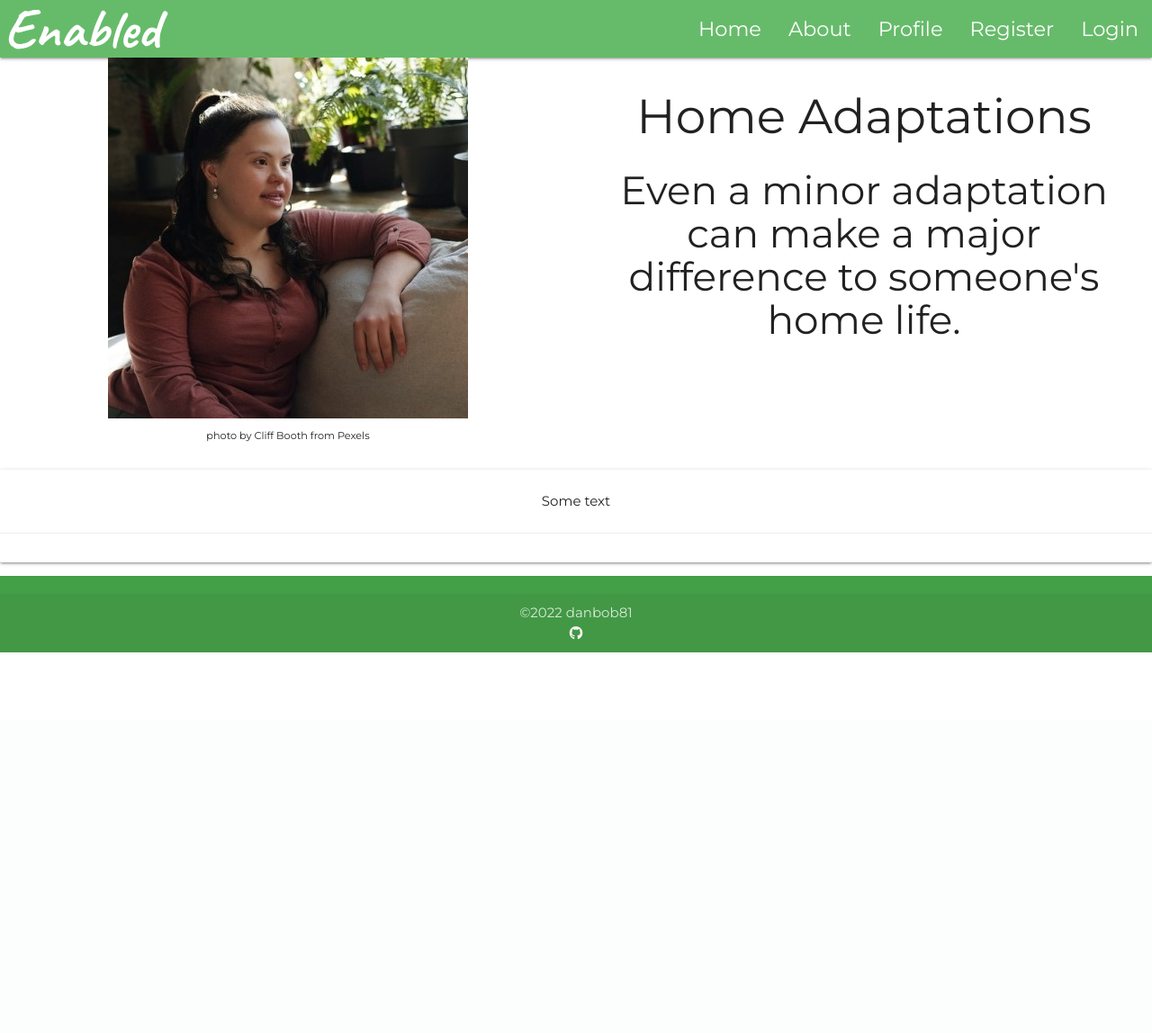
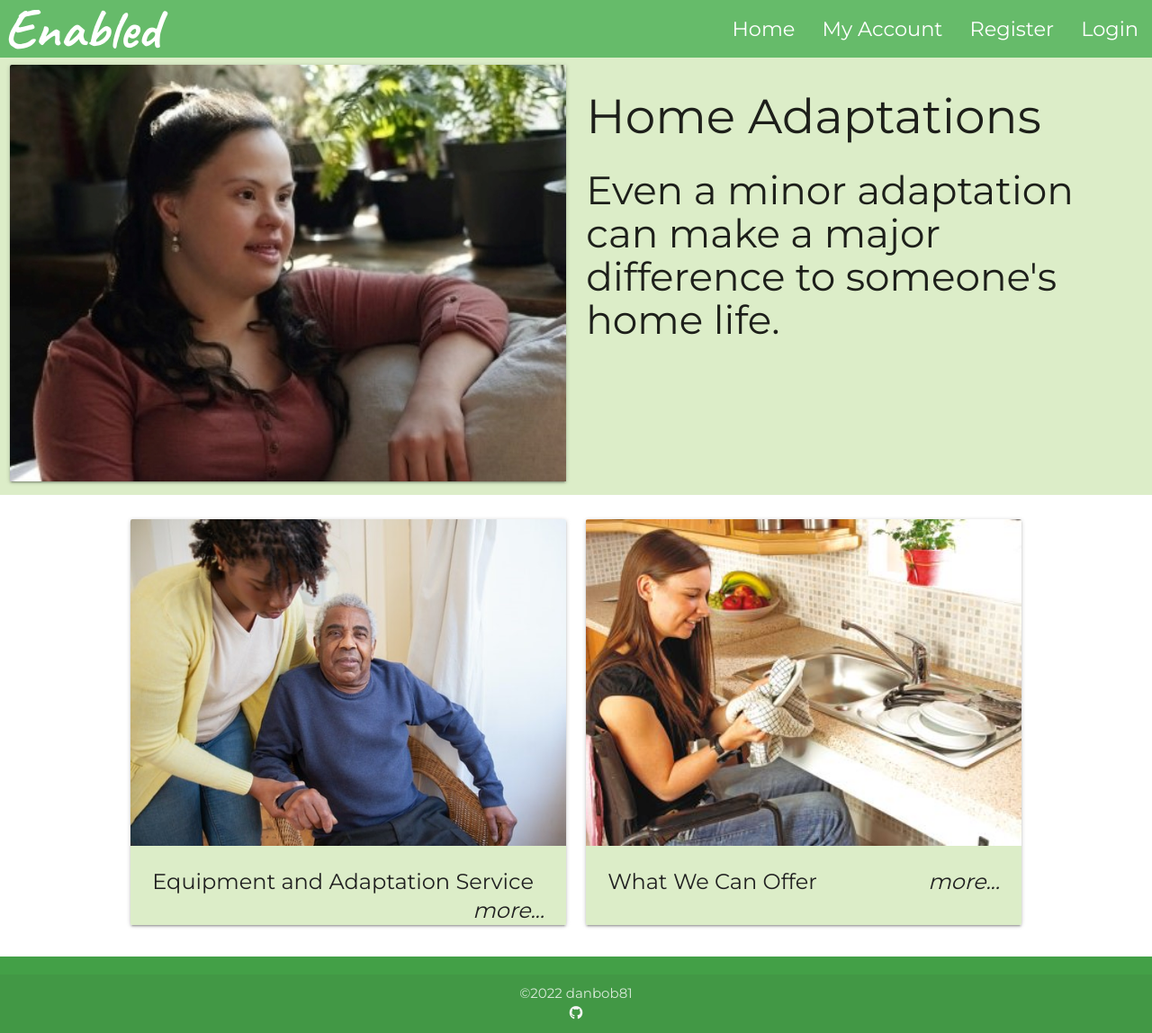
Before and after one commit to Danbob81/enabled, a Flask app: page / in a window 1280 px wide. Shown: the whole page at 90% size. Before the commit the page ends 725 px from the top, so only its background shows below. Run offline with Flask 2, Linux system fonts and the light colour scheme; some libraries are stand-ins or nearby versions.

Commit message:
add cards to home.html with images and text plus create, and link, to register.html

```diff
--- a/app.py
+++ b/app.py
@@ -25,6 +25,11 @@ def get_home():
     return render_template("home.html")
 
 
+@app.route("/get_register")
+def get_register():
+    return render_template("register.html")
+
+
 if __name__ == "__main__":
     app.run(host=os.environ.get("IP"),
             port=int(os.environ.get("PORT")),
--- a/static/css/style.css
+++ b/static/css/style.css
@@ -24,6 +24,6 @@ nav ul a {
     font-family: 'Caveat', sans-serif;
 }
 
-.hero-img {
+/* .hero-img {
     height: 500px;
-}
+} */
--- a/templates/base.html
+++ b/templates/base.html
@@ -21,9 +21,8 @@
                 <a href="#" data-target="slide-out" class="sidenav-trigger left"><i class="fas fa-bars"></i></a>
                 <ul id="nav-mobile" class="right hide-on-med-and-down">
                     <li><a href="{{ url_for('get_home') }}">Home</a></li>
-                    <li><a href="#">About</a></li>
-                    <li><a href="#">Profile</a></li>
-                    <li><a href="#">Register</a></li>
+                    <li><a href="#">My Account</a></li>
+                    <li><a href="{{ url_for('get_register') }}">Register</a></li>
                     <li><a href="#">Login</a></li>
                 </ul>
                 </div>
@@ -31,12 +30,11 @@
         </div>
 
         <!-- Sidenav -->
-        <ul id="slide-out" class="sidenav">
-            <li><h4 class="center-align">Enabled</h4></li>
+        <ul id="slide-out" class="sidenav light-green lighten-4">
+            <!-- <li><h4 class="center-align">Enabled</h4></li> -->
             <li><a href="{{ url_for('get_home') }}">Home</a></li>
-            <li><a href="#">About</a></li>
-            <li><a href="#">Profile</a></li>
-            <li><a href="#">Register</a></li>
+            <li><a href="#">My Account</a></li>
+            <li><a href="{{ url_for('get_register') }}">Register</a></li>
             <li><a href="#">Login</a></li>
         </ul>
 
@@ -51,7 +49,7 @@
         <div class="footer-copyright">
             <div class="container center-align">
             ©<span id="copyright"></span> danbob81 <br>
-            <a class="grey-text text-lighten-4 center-align" href="https://github.com/Danbob81"><i class="fab fa-github"></i></a>
+            <a class="grey-text text-lighten-4 center-align" href="https://github.com/Danbob81" target="_blank"><i class="fab fa-github"></i></a>
             </div>
           </div>
     </footer>
--- a/templates/home.html
+++ b/templates/home.html
@@ -2,33 +2,86 @@
 
 {% block content %}
 
-    <div class="row">
-        <div class="col s12 l6 center-align">
-            <img src="static/images/girl_on_sofa2.jpg" class="responsive-image" alt="Woman sitting on a sofa near green plants">
-            <br><small>photo by Cliff Booth from Pexels</small>
+    <div class="row light-green lighten-4">
+        <div class="col s12 l6">
+          <div class="card">
+            <div class="card-image">
+              <img src="static/images/sofa_girl.jpg" class="responsive-image" alt="Woman sitting on a sofa near green plants">
+              <!-- <br><small>photo by Cliff Booth from Pexels</small> -->
+            </div>
+          </div>
         </div>
-        <div class="col s12 l6 center-align">
-            <!-- <h2 class="logo">Enabled</h2> -->
+        <div class="col s12 l6">
+          <!-- <div class="card"> -->
             <h2 class="">Home Adaptations </h2>
-            <h3>Even a minor adaptation can make a major difference to someone's home life.</h3>
+            <h3 class="">Even a minor adaptation can make a major difference to someone's home life.</h3>
+          <!-- </div> -->
         </div>
     </div>
 
-<div class="col s12 m7">
-    <!-- <h2 class="header">Horizontal Card</h2> -->
-    <div class="card horizontal">
-      <div class="card-image">
-        <!-- <img src="static/images/girl_on_sofa2.jpg" class="responsive-image" alt="Woman sitting on a sofa near green plants"> -->
+<div class="row">
+  <div class="col s12 l6">
+      <div class="card sticky-action">
+        <div class="card-image waves-effect waves-block waves-light">
+          <img class="activator" src="static/images/man_in_chair.jpg">
+        </div>
+        <div class="card-content light-green lighten-4">
+          <span class="card-title activator grey-text text-darken-4">Equipment and Adaptation Service<i class="material-icons right">more...</i></span>
+        </div>
+        <div class="card-reveal light-green lighten-4">
+          <span class="card-title grey-text text-darken-4">Equipment and Adaptation Service<i class="material-icons right">close</i></span>
+          <p>We believe that adapting or improving a home makes a major difference to someone’s home life.
+            We see the comfort and suitability of your home as an essential and not a luxury. Our vision is
+            to help people to live independently in safe and accessible homes, so they can continue to live
+            with dignity in their own homes for as long as they wish.</p>
+            <p>To access our Equipment and Adaptation Service, a member of our occupational therapy team will arrange
+              to visit you and look around your home to see what might help. We may ask to speak with your carers and
+              any professionals involved with you, so that we can get a better picture of what you need.</p>
+            <p><a href="{{ url_for('get_register') }}">Request an Assessment</a></p>
+        </div>
       </div>
-      <div class="card-stacked">
-        <div class="card-content center-align">
-            <p>Some text</p>
-        </div>
-        <div class="card-action">
-          <!-- <a href="#">This is a link</a> -->
-        </div>
+  </div>
+  <div class="col s12 l6">
+    <div class="card sticky-action">
+      <div class="card-image waves-effect waves-block waves-light">
+        <img class="activator" src="static/images/washing_up3.jpg">
+      </div>
+      <div class="card-content light-green lighten-4">
+        <span class="card-title activator grey-text text-darken-4">What We Can Offer<i class="material-icons right">more...</i></span>
+      </div>
+      <div class="card-reveal light-green lighten-4">
+        <span class="card-title grey-text text-darken-4">Equipment<i class="material-icons right">close</i></span>
+        <p>We can lend you equipment, free of charge, for as long as you need it.  The types of equipment we can offer will help you with:
+          <ul>
+            <li>- bathing</li>
+            <li>- daily living</li>
+            <li>- lifting</li>
+            <li>- manual handling</li>
+            <li>- showering</li>
+            <li>- sleeping</li>
+            <li>- toileting</li>
+            <li>- walking</li>
+          </ul>
+          We can also lend you chairs, and equipment to help children</p>
+        <span class="card-title grey-text text-darken-4">Adaptations</span>
+          <p>
+            Adaptations are changes to your home, such as:
+            <ul>
+              <li>- replacing a bath with a walk in shower or fitting an over-bath shower</li>
+              <li>- widening doors or installing a ramp so that you can use a wheelchair</li>
+              <li>- grab rails by your front door or in the bathroom.</li>
+            </ul>
+            We can arrange for minor adaptations - items costing under £1000 - to be supplied and installed free of charge.
+            You may be able to get a disabled facilities grant to pay for building work costing over £1000. You may be
+            expected to pay towards the cost of the work, depending on your income and savings.
+            We will work with housing staff and other organisations to help you get the adaptations you need.
+            If we can't help you, we will write to you to explain the reasons for our decision.
+          </p>
+        <p><a href="{{ url_for('get_register') }}">Request an Assessment</a></p>
       </div>
     </div>
 </div>
+</div>
+
 
 {% endblock %}
--- /dev/null
+++ b/templates/register.html
@@ -0,0 +1,5 @@
+{% extends 'base.html' %}
+
+{% block content %}
+<h2 class="center-align">Register</h2>
+{% endblock %}
```
Also changed, not shown: README.md, static/images/girl_on_sofa2.jpg, static/images/girl_on_sofa3.jpg (added), static/images/man_in_chair.jpg (added), static/images/sofa-chats.jpg (added), static/images/sofa_girl.jpg (added), static/images/sofa_girl2.jpg (added), static/images/washing_up.jpg (added), static/images/washing_up2.jpg (added), static/images/washing_up3.jpg (added).
